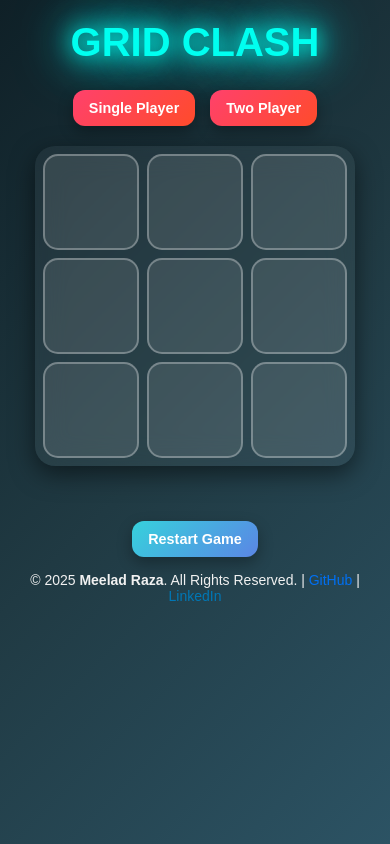
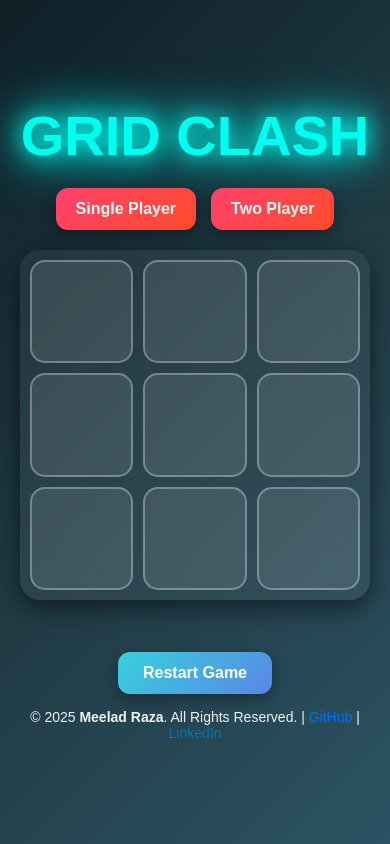
Before and after one commit to itx-Meelad56/grid-clash, a plain HTML site: page index.html in a window 390 px wide. Drawn offline with Linux system fonts and the light colour scheme.

Commit message:
Optimize CSS for consistent layout and responsiveness; finalize Grid Clash game for deployment

```diff
--- a/style.css
+++ b/style.css
@@ -1,57 +1,52 @@
 * {
     box-sizing: border-box;
+    padding: 0;
     margin: 0;
-    padding: 0;
 }
 
-/* Body & font */
+
 body {
     display: flex;
     flex-direction: column;
     align-items: center;
-    justify-content: flex-start;
+    justify-content: center;
     min-height: 100vh;
     font-family: 'Poppins', sans-serif;
     background: linear-gradient(135deg, #0f2027, #203a43, #2c5364);
     padding: 20px;
     color: #fff;
+    /* overflow: hidden;  */
 }
 
-/* Title */
+
 h1 {
-    font-size: 3rem;
+    font-size: 3.5rem;
     text-transform: uppercase;
     text-align: center;
     color: #00fff0;
     text-shadow: 0 0 20px #00fff0, 0 0 40px #00fff0, 0 0 60px #00fff0;
-    margin-bottom: 15px;
 }
 
-/* Mode buttons */
+
 .mode-select {
     display: flex;
     gap: 15px;
     flex-wrap: wrap;
     justify-content: center;
-    margin-top: 10px;
+     margin-top: 20px;
 }
 
-.mode-select button,
-#restartButton {
+.mode-select button {
     padding: 12px 20px;
     font-size: 1rem;
     cursor: pointer;
     border: none;
     border-radius: 12px;
+    background: linear-gradient(135deg, #ff416c, #ff4b2b);
+    color: #fff;
     font-weight: bold;
     box-shadow: 0 6px 15px rgba(0,0,0,0.3);
     transition: all 0.3s ease;
-}
-
-/* Mode button gradient */
-.mode-select button {
-    background: linear-gradient(135deg, #ff416c, #ff4b2b);
-    color: #fff;
 }
 
 .mode-select button:hover {
@@ -59,11 +54,20 @@ h1 {
     box-shadow: 0 8px 20px rgba(0,0,0,0.5);
 }
 
-/* Restart button gradient */
+
 #restartButton {
+    padding: 12px 25px;
+    font-size: 1rem;
+    cursor: pointer;
+    border: none;
+    border-radius: 12px;
     background: linear-gradient(135deg, #36d1dc, #5b86e5);
     color: #fff;
-    /* margin-top: 10px; */
+    font-weight: bold;
+    box-shadow: 0 6px 15px rgba(0,0,0,0.3);
+    transition: all 0.3s ease;
+    margin-top: 7px;
+    /* margin-bottom: 10px;  */
 }
 
 #restartButton:hover {
@@ -71,7 +75,7 @@ h1 {
     box-shadow: 0 8px 20px rgba(0,0,0,0.5);
 }
 
-/* Board */
+
 .board {
     display: grid;
     grid-template-columns: repeat(3, 1fr);
@@ -87,12 +91,12 @@ h1 {
     margin-top: 20px;
 }
 
-/* Cells */
+
 .cell {
     display: flex;
     align-items: center;
     justify-content: center;
-    font-size: 2.5rem;
+    font-size: calc(2rem + 1vw);
     border-radius: 15px;
     cursor: pointer;
     background: rgba(255,255,255,0.1);
@@ -108,18 +112,18 @@ h1 {
     border-color: #00fff0;
 }
 
-/* Message */
+
 .message {
-    font-size: 1.5rem;
+    font-size: calc(1.5rem + 0.5vw);
     font-weight: bold;
     text-align: center;
     min-height: 40px;
     color: #fffb00;
     text-shadow: 0 0 10px #fffb00, 0 0 20px #fffb00;
-    margin-top: 15px;
+    margin-top: 5px;
 }
 
-/* Winner animation */
+
 .winner {
     animation: winnerGlow 0.5s infinite alternate;
     background: linear-gradient(45deg, #ffd700, #ff6a00);
@@ -131,12 +135,3 @@ h1 {
     from { transform: scale(0.9); }
     to { transform: scale(1); }
 }
-
-/* Responsive tweak */
-@media (max-width: 420px) {
-    h1 { font-size: 2.5rem; }
-    .cell { font-size: 2rem; }
-    .mode-select button, #restartButton { padding: 10px 16px; font-size: 0.9rem; }
-    .board { gap: 8px; max-width: 320px; padding: 8px; }
-    .message { font-size: 1.3rem; }
-}
```
